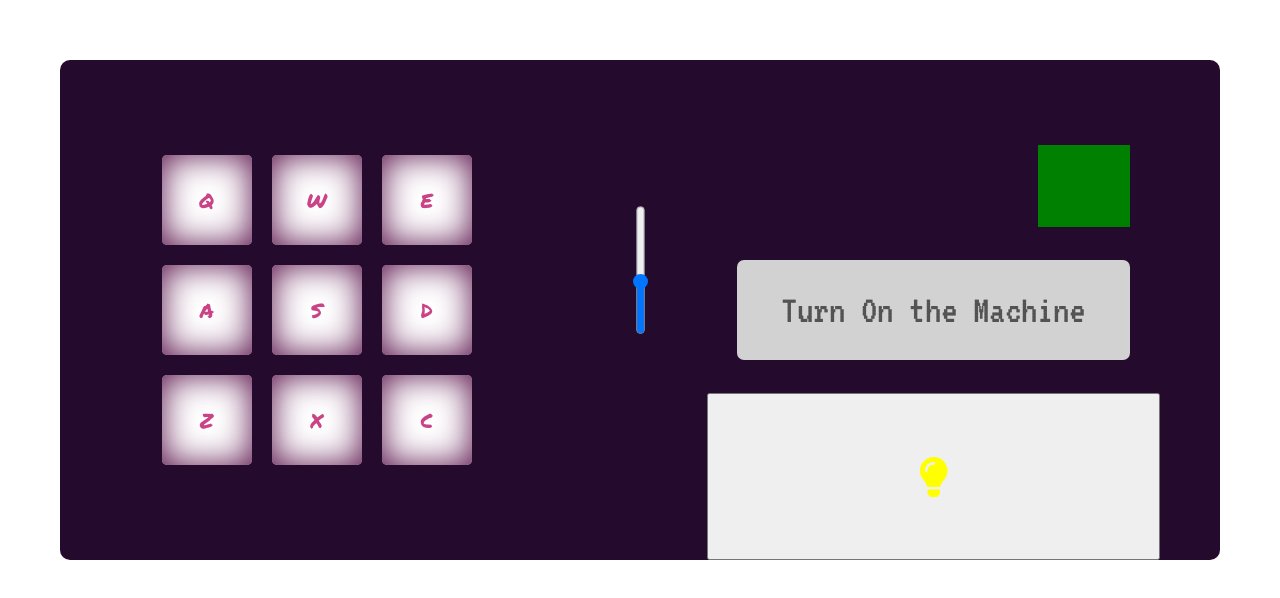
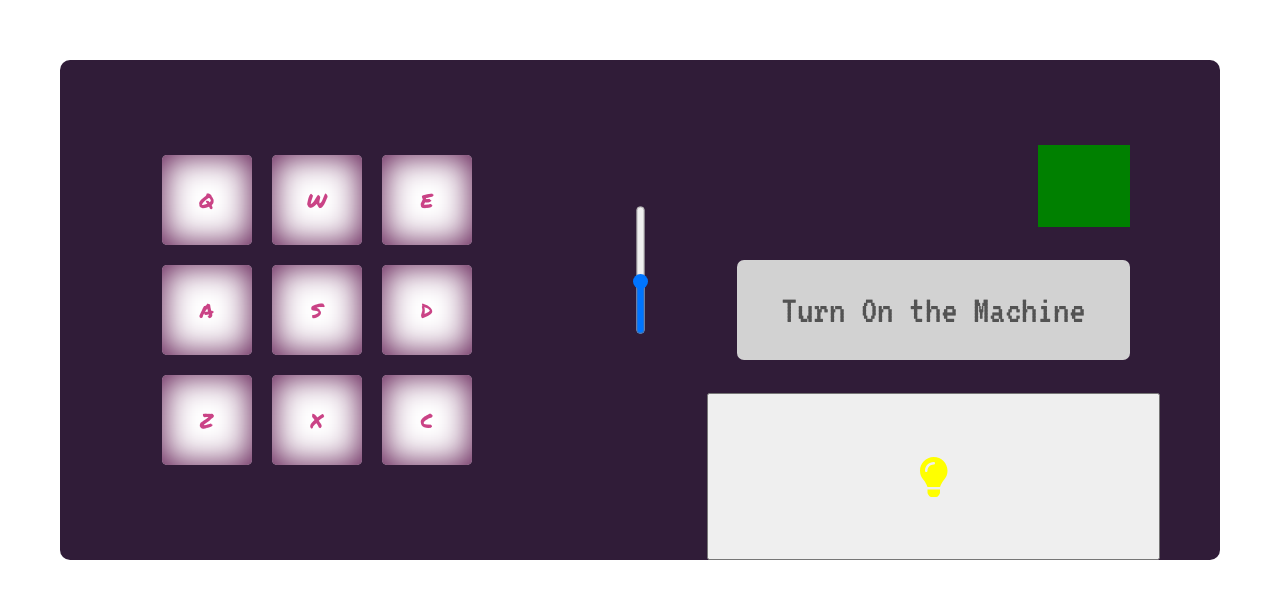
Before and after one commit to isemaj/fcc-drum-machine, a React app: page / in a window 1280 px wide. Shown: the top 598 px of the page. Built offline with nearby package versions, Linux system fonts and the light colour scheme; the HTML template or start-up script is replaced by a standard one.

Commit message:
style update

```diff
--- a/src/css/main.scss
+++ b/src/css/main.scss
@@ -1,5 +1,5 @@
 :root {
-	--dark-purple: #240b2d;
+	--dark-purple: #301C38;
 	--text-power-off-inactive: #CA4386;
 	--text-power-on-inactive-hover: #D72980;
 	--text-power-on-beat: #F4A7E5;
@@ -7,6 +7,12 @@
 	--box-inner-shadow-power-on-inactive-beat: #FF00CC;
 	--box-outer-shadow-power-on: #FF00CC;
 	--box-inner-shadow-power-on-inactive-hover: #BF0779;
+	--circ-back: #240B2D;
+	--circ-back-shadow: #180320;
+	--circ-front: #301C38;
+	--circ-front-shadow: #7A518A;
+	--circ-front-shadow-dark: #0F0113;
+	--bulb-on: #FF0492;
 }
 
 *, *:before, *:after {
```
